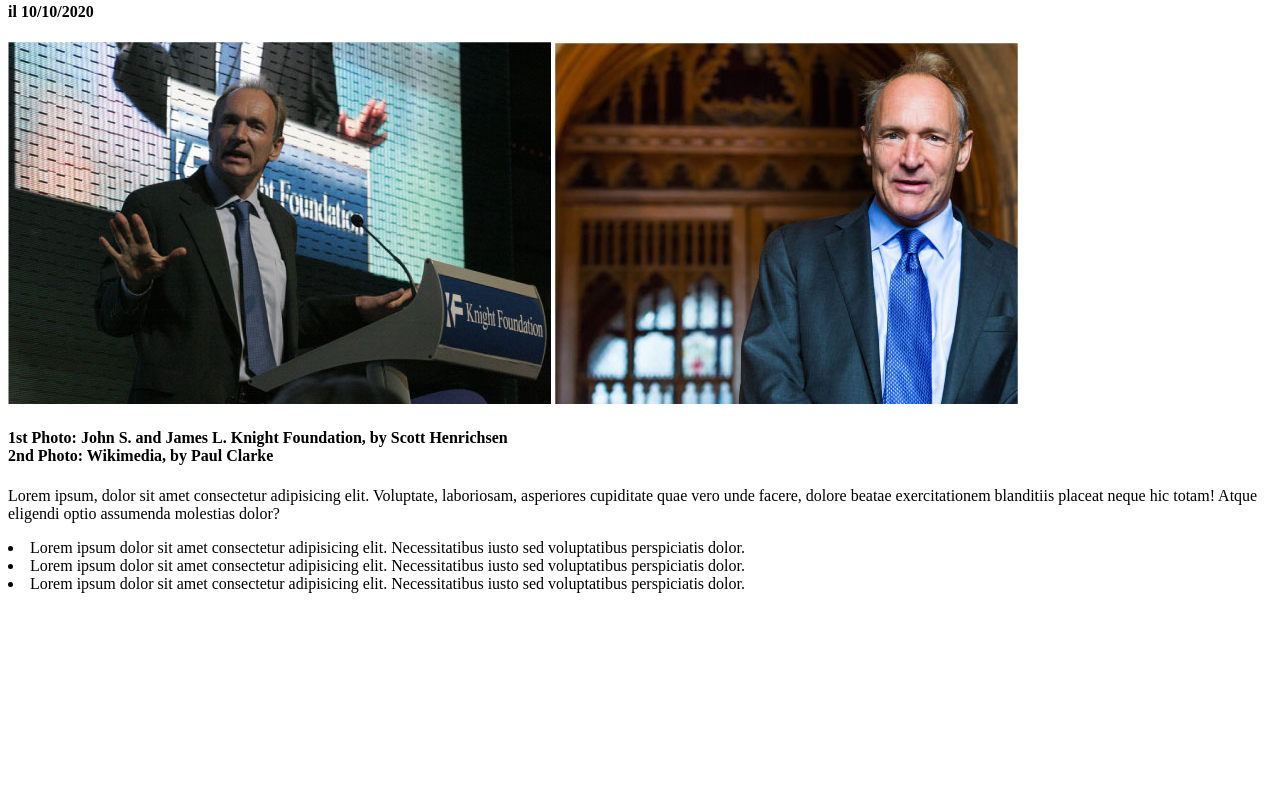
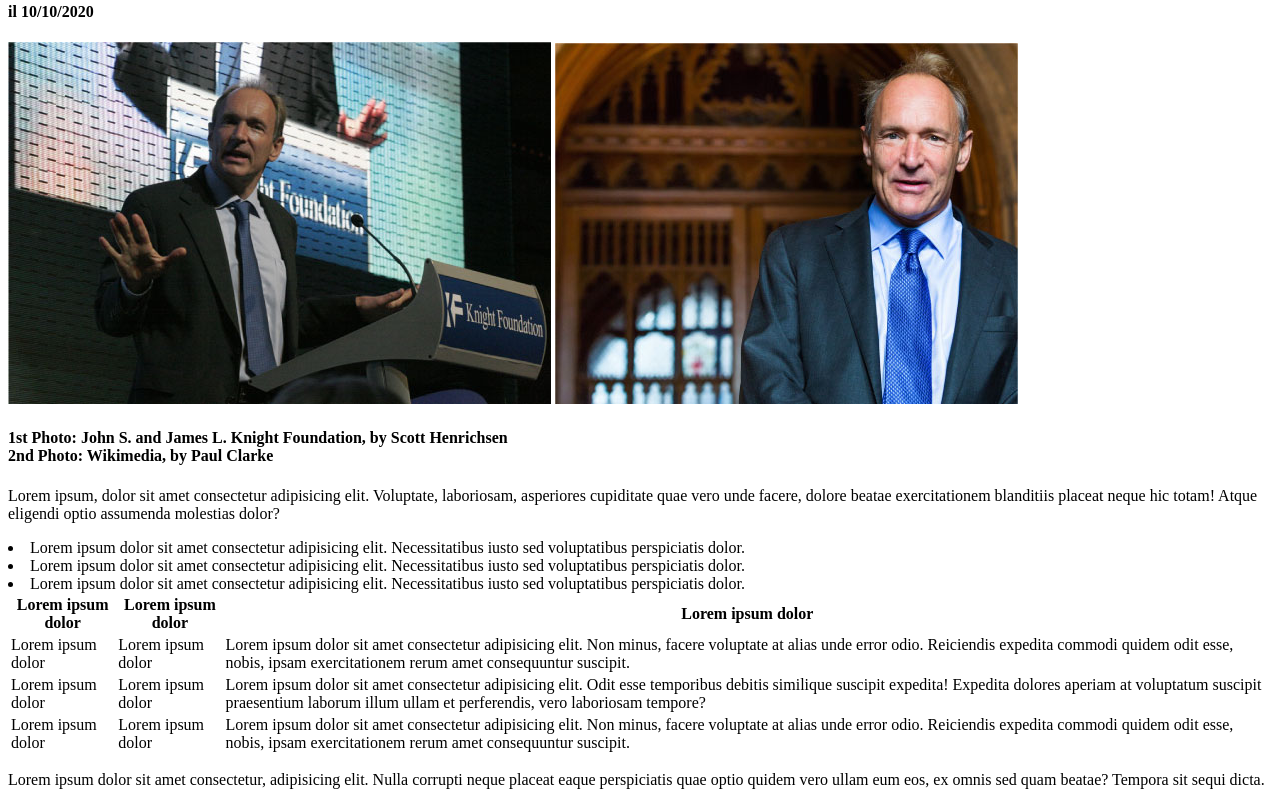
Before and after one commit to M1571/html-css-booleaner, a plain HTML site: page index.html in a window 1280 px wide. Shown: the part 440-1245 px from the top of the page. Before the commit the page ends 1041 px from the top, so only its background shows below. Drawn offline with Linux system fonts and the light colour scheme.

Commit message:
Inizio Footer

```diff
--- a/index.html
+++ b/index.html
@@ -19,14 +19,15 @@
 
     <!-- Main Start -->
 
-    <main class="content">
+    <main class="contenuto">
+
         <section class="titolo-articolo">
             <h1>Internet deve essere al servizio del "bene pubblico": il manifesto di Tim Berners-Lee</h1>
             <h3><span>Scritto da</span><span> The Booleaner</span> </h3>
             <h4 class="grey-sent">il 10/10/2020</h4>
         </section>
 
-        <section class="tim-ph">
+        <section class="tim-foto">
             <img src="img/tim-1.jpg">
             <img src="img/tim-2.jpg">
             <h4>
@@ -52,15 +53,57 @@
                 perspiciatis dolor.</li>
         </div>
 
-        <!-- Tabella -->
+        <!-- Inizio Tabella -->
 
+        <div class="tabella">
+            <table>
+                <thead>
+                    <tr>
+                        <th>Lorem ipsum dolor</th>
+                        <th>Lorem ipsum dolor</th>
+                        <th class="th-lin">Lorem ipsum dolor</th>
+                    </tr>
+                </thead>
+                <tbody>
+                    <tr class="td-lin">
+                        <td>Lorem ipsum dolor</td>
+                        <td>Lorem ipsum dolor</td>
+                        <td>Lorem ipsum dolor sit amet consectetur adipisicing elit. Non minus, facere voluptate at
+                            alias unde error odio. Reiciendis expedita commodi quidem odit esse, nobis, ipsam
+                            exercitationem rerum amet consequuntur suscipit.</td>
+                    </tr>
+                    <tr>
+                        <td>Lorem ipsum dolor</td>
+                        <td>Lorem ipsum dolor</td>
+                        <td>Lorem ipsum dolor sit amet consectetur adipisicing elit. Odit esse temporibus debitis
+                            similique suscipit expedita! Expedita dolores aperiam at voluptatum suscipit praesentium
+                            laborum illum ullam et perferendis, vero laboriosam tempore?</td>
+                    </tr>
+                    <tr class="td-lin">
+                        <td>Lorem ipsum dolor</td>
+                        <td>Lorem ipsum dolor</td>
+                        <td>Lorem ipsum dolor sit amet consectetur adipisicing elit. Non minus, facere voluptate at
+                            alias unde error odio. Reiciendis expedita commodi quidem odit esse, nobis, ipsam
+                            exercitationem rerum amet consequuntur suscipit.</td>
+                    </tr>
+                </tbody>
+            </table>
+        </div>
 
+        <!-- Fine Tabella -->
+
+        <div class="paragrafo-2">
+            <p>Lorem ipsum dolor sit amet consectetur, adipisicing elit. Nulla corrupti neque placeat eaque perspiciatis
+                quae optio quidem vero ullam eum eos, ex omnis sed quam beatae? Tempora sit sequi dicta.</p>
+        </div>
 
     </main>
 
     <!-- Footer -->
 
-    <footer></footer>
+    <footer>
+
+    </footer>
 
 </body>
 
```
